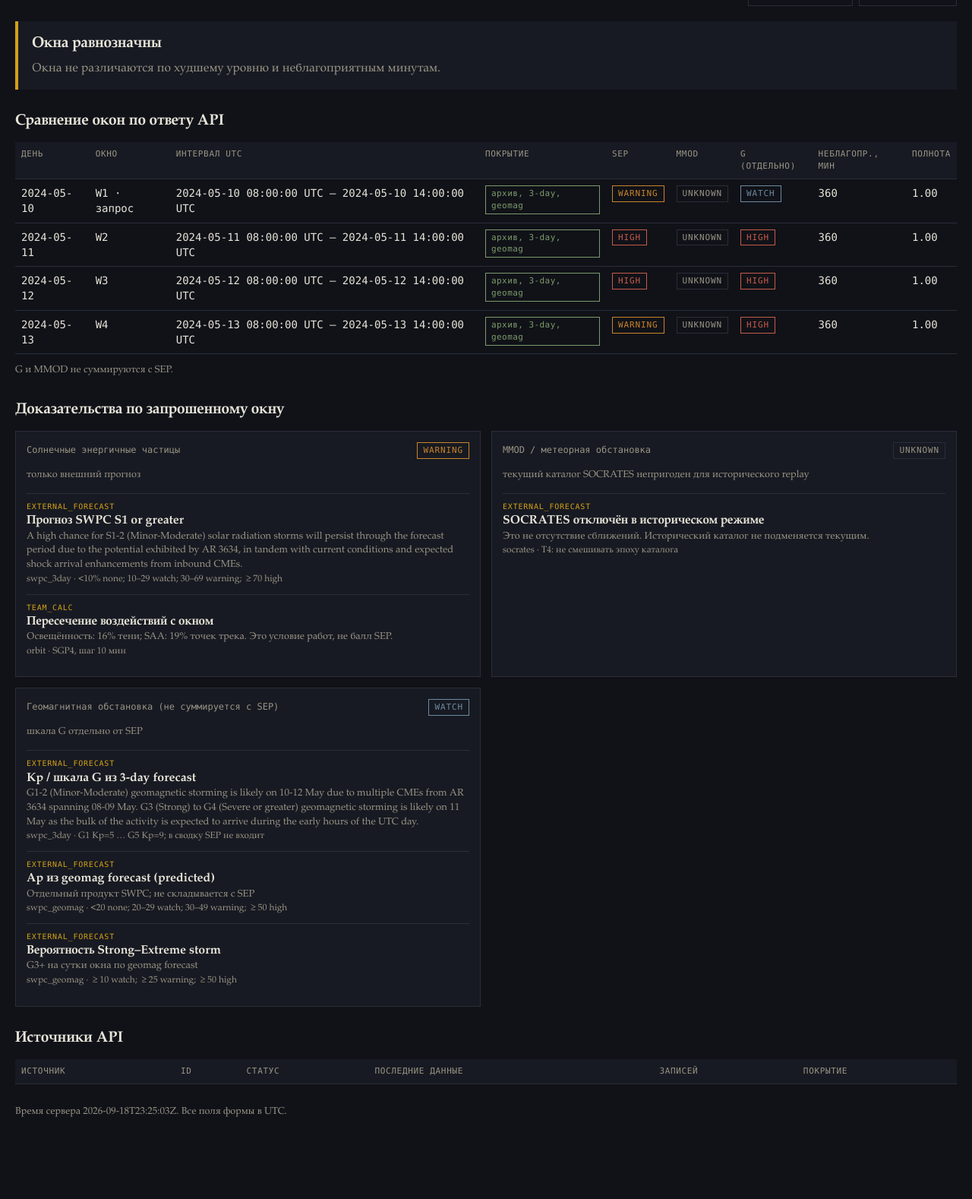
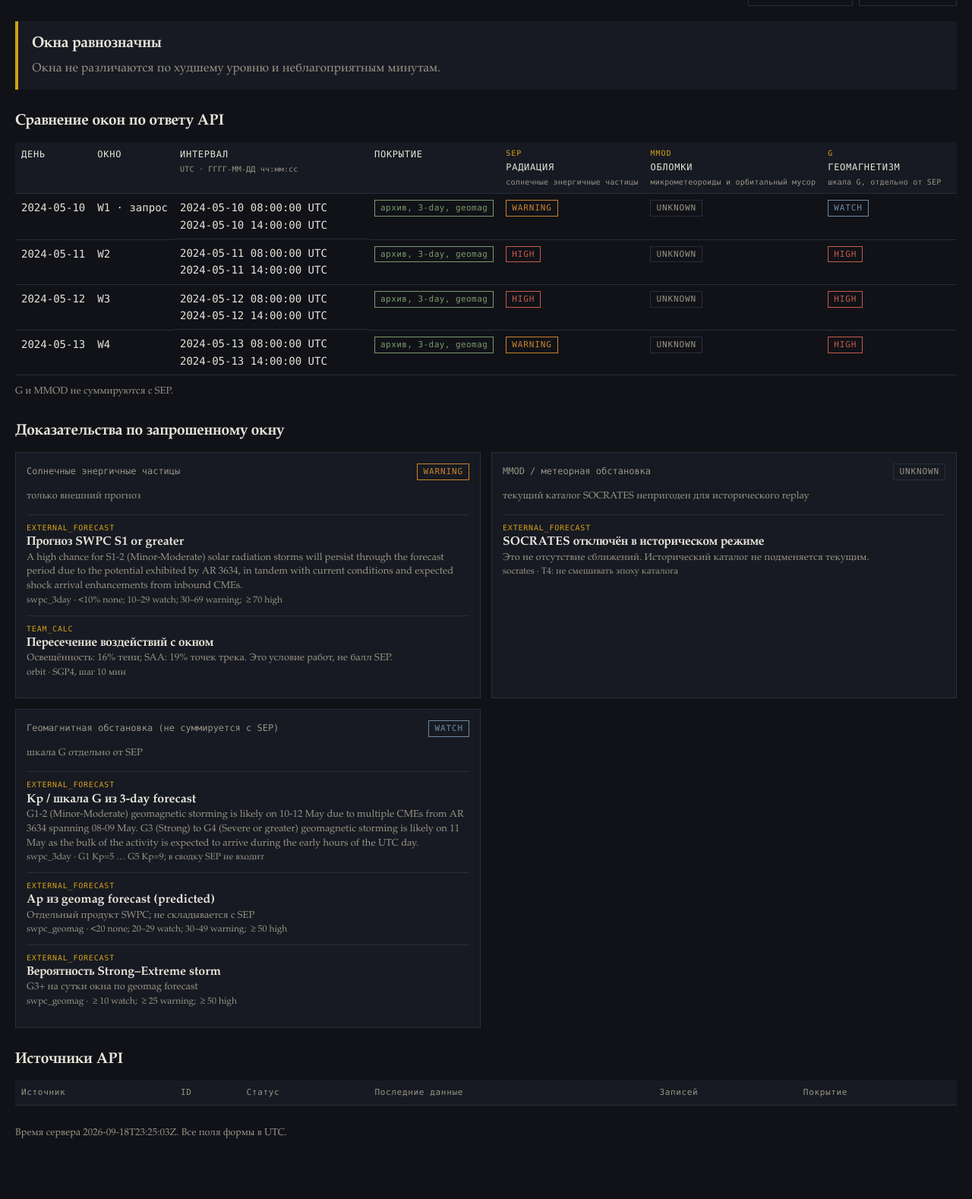
Before and after one commit to AndromedaSmart/vkd-iss-advisor, a FastAPI app: page / in a window 1280 px wide. Shown: the part 611-2189 px from the top of the page at 76% size. Before the commit the page ends 2081 px from the top, so only its background shows below. Run offline with FastAPI, Linux system fonts and the light colour scheme; lists and menus that the app fills with data are empty.

Commit message:
Spell out comparison column names and time format.
SEP, MMOD, and G now have a one-word label and a short definition, adverse minutes is written in full, and the interval column states UTC timestamps.

Co-authored-by: Cursor <cursoragent@cursor.com>

```diff
--- a/app/__init__.py
+++ b/app/__init__.py
@@ -1 +1 @@
-ALGORITHM_VERSION = "eva-window-0.3.5"
+ALGORITHM_VERSION = "eva-window-0.3.7"
--- a/app/evaluate.py
+++ b/app/evaluate.py
@@ -684,12 +684,24 @@ def _ui(windows, req):
     cols = [
         {"id": "day", "title": "День"},
         {"id": "window", "title": "Окно"},
-        {"id": "interval", "title": "Интервал UTC"},
+        {
+            "id": "interval",
+            "title": "Интервал",
+            "hint": "UTC · ГГГГ-ММ-ДД чч:мм:сс",
+        },
     ]
     tags = set((w.get("coverage") or {}).get("tag") for w in windows)
     if tags - {None}:
         cols.append({"id": "coverage", "title": "Покрытие"})
-    cols.append({"id": "sep", "title": "SEP"})
+    cols.append(
+        {
+            "id": "sep",
+            "title": "SEP",
+            "abbr": "SEP",
+            "word": "Радиация",
+            "hint": "солнечные энергичные частицы",
+        }
+    )
     if any((w.get("radio") or {}).get("level") not in (None, "unknown") for w in windows):
         cols.append({"id": "radio", "title": "R"})
     if any((w.get("cme") or {}).get("count") for w in windows):
@@ -697,16 +709,36 @@ def _ui(windows, req):
     if any((w.get("donki") or {}).get("count") for w in windows):
         cols.append({"id": "donki", "title": "DONKI"})
     if req["mode"] == "current" or any(w["conjunction"]["level"] != "unknown" for w in windows):
-        cols.append({"id": "conj", "title": "Сближения"})
-    cols.append({"id": "geo", "title": "G (отдельно)"})
+        cols.append(
+            {
+                "id": "conj",
+                "title": "MMOD",
+                "abbr": "MMOD",
+                "word": "Обломки",
+                "hint": "микрометеороиды и орбитальный мусор",
+            }
+        )
+    cols.append(
+        {
+            "id": "geo",
+            "title": "G",
+            "abbr": "G",
+            "word": "Геомагнетизм",
+            "hint": "шкала G, отдельно от SEP",
+        }
+    )
     if any(w.get("ap") is not None for w in windows):
         cols.append({"id": "ap", "title": "Ap"})
     if any(w.get("storm_prob") is not None for w in windows):
         cols.append({"id": "storm", "title": "G3+"})
     cols.extend(
         [
-            {"id": "adverse", "title": "Неблагопр., мин"},
-            {"id": "completeness", "title": "Полнота"},
+            {"id": "adverse", "title": "Неблагоприятные минуты", "hint": "минуты окна с уровнем warning+"},
+            {
+                "id": "completeness",
+                "title": "Полнота",
+                "hint": "доля известных SEP и G, 0–1; не безопасность",
+            },
         ]
     )
     evidence = ["sep"]
--- a/app/static/stand.js
+++ b/app/static/stand.js
@@ -407,6 +407,18 @@
     }
   }
 
+  function formatUtc(dt) {
+    return dt.toISOString().replace("T", " ").replace(".000Z", "") + " UTC";
+  }
+
+  function thHead(opts) {
+    var html = "<th class=\"" + esc(opts.cls || "") + "\">";
+    if (opts.abbr) html += "<div class=\"th-abbr\">" + esc(opts.abbr) + "</div>";
+    html += "<div class=\"th-word\">" + esc(opts.word) + "</div>";
+    if (opts.hint) html += "<div class=\"th-hint\">" + esc(opts.hint) + "</div>";
+    return html + "</th>";
+  }
+
   function render(windows, comparison, status, form, meta) {
     var root = document.getElementById("results-root");
     if (!root) return;
@@ -427,13 +439,11 @@
     }).join("");
     var showDonki = windows.some(function (w) { return Number(w.donkiCount || 0) > 0; });
     var table = windows.map(function (w) {
-      var when = w.start.toISOString().replace("T", " ").replace(".000Z", " UTC") +
-        " — " + w.end.toISOString().replace("T", " ").replace(".000Z", " UTC");
       var coverLabel = w.labels.join(", ") || "дыра";
       return "<tr class=\"" + (w.preferred ? "preferred" : "") + "\">" +
         "<td class=\"num\">" + esc(w.start.toISOString().slice(0, 10)) + "</td>" +
         "<td class=\"num\">" + esc(w.id) + (w.requested ? " · запрос" : "") + (w.preferred ? " · выбор" : "") + "</td>" +
-        "<td class=\"num\">" + esc(when) + "</td>" +
+        "<td class=\"num interval-range\"><div>" + esc(formatUtc(w.start)) + "</div><div>" + esc(formatUtc(w.end)) + "</div></td>" +
         "<td><span class=\"cover " + esc(w.tag) + "\">" + esc(coverLabel) + "</span></td>" +
         "<td>" + pill(w.sepLevel) + "</td>" +
         "<td>" + pill(w.mmodLevel) + "</td>" +
@@ -464,9 +474,16 @@
       "</div></div>" +
       "<div class=\"decision\"><h2>" + esc(title) + "</h2><p>" + esc(comparison.reason) + "</p></div>" +
       "<section><h2>Сравнение окон по ответу API</h2><div class=\"table-wrap\"><table><thead><tr>" +
-      "<th>День</th><th>Окно</th><th>Интервал UTC</th><th>Покрытие</th><th>SEP</th><th>MMOD</th><th>G (отдельно)</th>" +
-      (showDonki ? "<th>DONKI</th>" : "") +
-      "<th>Неблагопр., мин</th><th>Полнота</th>" +
+      thHead({ cls: "col-day", word: "День" }) +
+      thHead({ cls: "col-window", word: "Окно" }) +
+      thHead({ cls: "col-interval", word: "Интервал", hint: "UTC · ГГГГ-ММ-ДД чч:мм:сс" }) +
+      thHead({ cls: "col-coverage", word: "Покрытие" }) +
+      thHead({ cls: "col-sep", abbr: "SEP", word: "Радиация", hint: "солнечные энергичные частицы" }) +
+      thHead({ cls: "col-mmod", abbr: "MMOD", word: "Обломки", hint: "микрометеороиды и орбитальный мусор" }) +
+      thHead({ cls: "col-geo", abbr: "G", word: "Геомагнетизм", hint: "шкала G, отдельно от SEP" }) +
+      (showDonki ? thHead({ cls: "col-donki", word: "DONKI" }) : "") +
+      thHead({ cls: "col-adverse", word: "Неблагоприятные минуты", hint: "минуты окна с уровнем warning+" }) +
+      thHead({ cls: "col-completeness", word: "Полнота", hint: "доля известных SEP и G, 0–1; не безопасность" }) +
       "</tr></thead><tbody>" + table + "</tbody></table></div>" +
       "<p class=\"small\">G и MMOD не суммируются с SEP.</p></section>" +
       "<section><h2>Доказательства по запрошенному окну</h2><div class=\"grid-2\">" + cards + "</div></section>" +
--- a/app/static/style.css
+++ b/app/static/style.css
@@ -210,7 +210,8 @@ h3 { font-size: 15px; margin: 0 0 8px; font-weight: 600; }
 .level.unknown { color: var(--muted); }
 
 table {
-  width: 100%;
+  width: max-content;
+  min-width: 100%;
   border-collapse: collapse;
   font-size: 14px;
 }
@@ -229,9 +230,43 @@ th {
   font-family: var(--mono);
   font-size: 11px;
   letter-spacing: 0.06em;
-  text-transform: uppercase;
   color: var(--muted);
   font-weight: 500;
+  white-space: normal;
+}
+.th-abbr {
+  text-transform: uppercase;
+  letter-spacing: 0.1em;
+  color: var(--accent);
+  font-size: 10px;
+  margin-bottom: 2px;
+}
+.th-word {
+  text-transform: uppercase;
+  color: var(--ink);
+  font-size: 12px;
+  letter-spacing: 0.06em;
+  white-space: nowrap;
+}
+.th-hint {
+  margin-top: 4px;
+  font-size: 10px;
+  line-height: 1.35;
+  letter-spacing: 0.02em;
+  text-transform: none;
+  font-weight: 400;
+  color: var(--muted);
+  white-space: nowrap;
+}
+th.col-interval { min-width: 16rem; }
+th.col-sep, th.col-mmod, th.col-geo { min-width: 11rem; }
+th.col-adverse { min-width: 16rem; }
+th.col-completeness { min-width: 15rem; }
+.interval-range {
+  display: flex;
+  flex-direction: column;
+  gap: 2px;
+  white-space: nowrap;
 }
 .num { font-family: var(--mono); font-variant-numeric: tabular-nums; }
 .preferred { background: rgba(212, 160, 23, 0.08); }
--- a/app/templates/index.html
+++ b/app/templates/index.html
@@ -113,7 +113,11 @@
         <thead>
           <tr>
             {% for col in pack.ui.columns %}
-            <th>{{ col.title }}</th>
+            <th class="col-{{ col.id }}">
+              {% if col.abbr %}<div class="th-abbr">{{ col.abbr }}</div>{% endif %}
+              <div class="th-word">{{ col.word or col.title }}</div>
+              {% if col.hint %}<div class="th-hint">{{ col.hint }}</div>{% endif %}
+            </th>
             {% endfor %}
           </tr>
         </thead>
```
Also changed, not shown: docs/demo-full-june.html (+4 -4 lines), docs/demo-full-may.html (+4 -4 lines), docs/demo-gap.html (+4 -4 lines), docs/demo-quiet.html (+4 -4 lines), docs/demo-storm.html (+4 -4 lines), docs/index.html (+4 -4 lines), docs/static/stand.js (+23 -6 lines), docs/static/style.css (+37 -2 lines).
